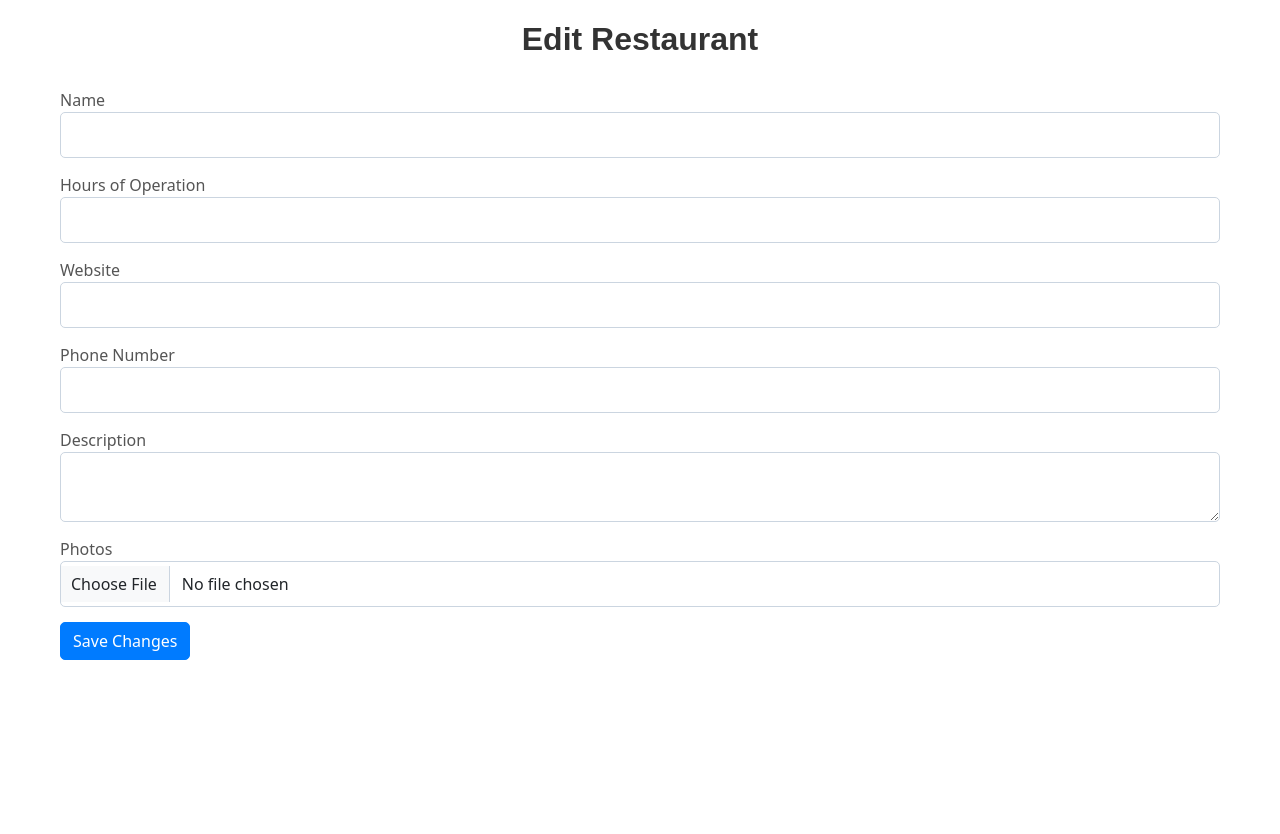
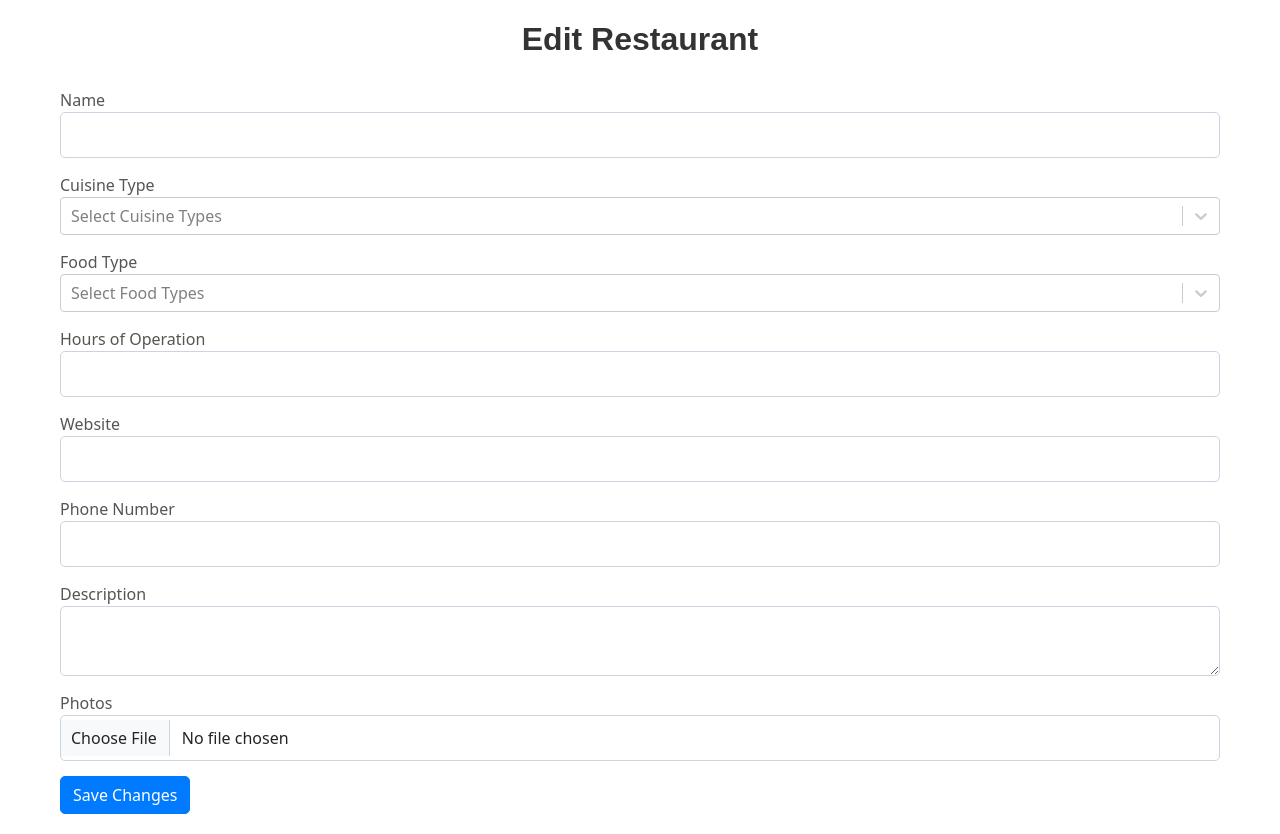
Before and after one commit to gopinathsjsu/team-project-cmpe-2020-02-spartans, a React (Create React App) app in the folder Frontend/: page /manage-listings/edit/1 in a window 1280 px wide. Before the commit the page ends 800 px from the top, so only its background shows below. Built offline with nearby package versions, Linux system fonts and the light colour scheme; no server answers.

Commit message:
added multi cuisine/food types

```diff
--- a/Frontend/src/AddListing.js
+++ b/Frontend/src/AddListing.js
@@ -1,4 +1,5 @@
 import React, { useState } from 'react';
+import Select from 'react-select';
 import 'bootstrap/dist/css/bootstrap.min.css';
 import './AddListing.css';
 import api from './api';
@@ -10,8 +11,8 @@ function AddListing() {
         city: '',
         state: '',
         zip_code: '',
-        cuisine_type: '',
-        food_type: '',
+        cuisine_type: [],
+        food_type: [],
         price_range: '',
         hours_of_operation: '',
         website: '',
@@ -22,16 +23,16 @@ function AddListing() {
     const [errorMessage, setErrorMessage] = useState('');
 
     const CUISINE_CHOICES = [
-        { value: 'greek', label: 'Greek' },
-        { value: 'mexican', label: 'Mexican' },
-        { value: 'italian', label: 'Italian' },
-        { value: 'chinese', label: 'Chinese' },
+        { value: 1, label: 'Greek' },
+        { value: 2, label: 'Mexican' },
+        { value: 3, label: 'Italian' },
+        { value: 4, label: 'Chinese' },
     ];
 
     const FOOD_TYPE_CHOICES = [
-        { value: 'vegan', label: 'Vegan' },
-        { value: 'vegetarian', label: 'Vegetarian' },
-        { value: 'non_veg', label: 'Non-Vegetarian' },
+        { value: 1, label: 'Vegan' },
+        { value: 2, label: 'Vegetarian' },
+        { value: 3, label: 'Gluten-free' },
     ];
 
     const PRICE_RANGE_CHOICES = [
@@ -39,6 +40,10 @@ function AddListing() {
         { value: '$$', label: 'Moderate ($$)' },
         { value: '$$$', label: 'Expensive ($$$)' },
     ];
+
+    const handleSelectChange = (selected, field) => {
+        setFormData({ ...formData, [field]: selected.map((option) => option.value) });
+    };
 
     const handleChange = (e) => {
         const { name, value } = e.target;
@@ -57,8 +62,8 @@ const handleSubmit = async (e) => {
                 city: '',
                 state: '',
                 zip_code: '',
-                cuisine_type: '',
-                food_type: '',
+                cuisine_type: [],
+                food_type: [],
                 price_range: '',
                 hours_of_operation: '',
                 website: '',
@@ -147,39 +152,23 @@ const handleSubmit = async (e) => {
                     {/* Cuisine Type */}
                     <div className="form-group mb-3">
                         <label>Cuisine Type</label>
-                        <select
-                            className="form-control"
-                            name="cuisine_type"
-                            value={formData.cuisine_type}
-                            onChange={handleChange}
-                            required
-                        >
-                            <option value="">Select Cuisine Type</option>
-                            {CUISINE_CHOICES.map((choice) => (
-                                <option key={choice.value} value={choice.value}>
-                                    {choice.label}
-                                </option>
-                            ))}
-                        </select>
+                        <Select
+                            options={CUISINE_CHOICES}
+                            isMulti
+                            onChange={(selected) => handleSelectChange(selected, 'cuisine_type')}
+                            placeholder="Select Cuisine Types"
+                        />
                     </div>
 
                     {/* Food Type */}
                     <div className="form-group mb-3">
                         <label>Food Type</label>
-                        <select
-                            className="form-control"
-                            name="food_type"
-                            value={formData.food_type}
-                            onChange={handleChange}
-                            required
-                        >
-                            <option value="">Select Food Type</option>
-                            {FOOD_TYPE_CHOICES.map((choice) => (
-                                <option key={choice.value} value={choice.value}>
-                                    {choice.label}
-                                </option>
-                            ))}
-                        </select>
+                        <Select
+                            options={FOOD_TYPE_CHOICES}
+                            isMulti
+                            onChange={(selected) => handleSelectChange(selected, 'food_type')}
+                            placeholder="Select Food Types"
+                        />
                     </div>
 
                     {/* Price Range */}
--- a/Frontend/src/EditListing.js
+++ b/Frontend/src/EditListing.js
@@ -1,4 +1,5 @@
 import React, { useState, useEffect } from 'react';
+import Select from 'react-select';
 import { useParams, useNavigate } from 'react-router-dom';
 
 function EditListing() {
@@ -11,7 +12,22 @@ function EditListing() {
         phone_number: '',
         description: '',
         photos: null,
+        cuisine_type: [],
+        food_type: [],
     });
+
+    const CUISINE_CHOICES = [
+        { value: 1, label: 'Greek' },
+        { value: 2, label: 'Mexican' },
+        { value: 3, label: 'Italian' },
+        { value: 4, label: 'Chinese' },
+    ];
+
+    const FOOD_TYPE_CHOICES = [
+        { value: 1, label: 'Vegan' },
+        { value: 2, label: 'Vegetarian' },
+        { value: 3, label: 'Gluten-free' },
+    ];
 
     useEffect(() => {
         fetchRestaurantDetails();
@@ -35,6 +51,8 @@ function EditListing() {
                     phone_number: data.phone_number,
                     description: data.description,
                     photos: null, // Photos will be uploaded separately
+                    cuisine_type: data.cuisine_type.map((cuisine) => ({ value: cuisine, label: cuisine })),
+                    food_type: data.food_type.map((food) => ({ value: food, label: food })),
                 });
             } else {
                 throw new Error('Failed to fetch restaurant details.');
@@ -49,6 +67,10 @@ function EditListing() {
         setFormData({ ...formData, [name]: value });
     };
 
+    const handleSelectChange = (selected, field) => {
+        setFormData({ ...formData, [field]: selected });
+    };
+
     const handleFileChange = (e) => {
         setFormData({ ...formData, photos: e.target.files[0] });
     };
@@ -59,10 +81,14 @@ function EditListing() {
             const accessToken = sessionStorage.getItem('accessToken');
             const form = new FormData();
             Object.keys(formData).forEach((key) => {
-                if (formData[key]) {
+                if (key === "cuisine_type" || key === "food_type") {
+                    formData[key].forEach((item) => form.append(key, item.value))
+                } else if (formData[key]) {
                     form.append(key, formData[key]);
                 }
             });
+
+            console.log("Submitting Form Data:", Array.from(form.entries()));
 
             const response = await fetch(`http://127.0.0.1:8000/api/restaurants/${id}/`, {
                 method: 'PUT',
@@ -95,6 +121,26 @@ function EditListing() {
                         value={formData.name}
                         onChange={handleInputChange}
                         className="form-control"
+                    />
+                </div>
+                <div className="form-group">
+                    <label>Cuisine Type</label>
+                    <Select
+                        options={CUISINE_CHOICES}
+                        isMulti
+                        value={formData.cuisine_type}
+                        onChange={(selected) => handleSelectChange(selected, 'cuisine_type')}
+                        placeholder="Select Cuisine Types"
+                    />
+                </div>
+                <div className="form-group">
+                    <label>Food Type</label>
+                    <Select
+                        options={FOOD_TYPE_CHOICES}
+                        isMulti
+                        value={formData.food_type}
+                        onChange={(selected) => handleSelectChange(selected, 'food_type')}
+                        placeholder="Select Food Types"
                     />
                 </div>
                 <div className="form-group">
--- a/Frontend/src/Index1.js
+++ b/Frontend/src/Index1.js
@@ -20,16 +20,16 @@ function Index() {
     const center = { lat: 37.7749, lng: -122.4194 }; // Example coordinates (San Francisco)
 
     const cuisinesOptions = [
-        { value: 'greek', label: 'Greek' },
-        { value: 'mexican', label: 'Mexican' },
-        { value: 'italian', label: 'Italian' },
-        { value: 'chinese', label: 'Chinese' },
+        { value: 1, label: 'Greek' },
+        { value: 2, label: 'Mexican' },
+        { value: 3, label: 'Italian' },
+        { value: 4, label: 'Chinese' },
     ];
 
     const foodTypeOptions = [
-        { value: 'vegetarian', label: 'Vegetarian' },
-        { value: 'vegan', label: 'Vegan' },
-        { value: 'gluten-free', label: 'Gluten-free' },
+        { value: 1, label: 'Vegan' },
+        { value: 2, label: 'Vegetarian' },
+        { value: 3, label: 'Gluten-free' },
     ];
 
     const handleSearchSubmit = async (e) => {
@@ -180,8 +180,8 @@ function Index() {
                         .map((restaurant, index) => (
                             <div className="restaurant-card" key={index}>
                                 <h3>{restaurant.name}</h3>
-                                <p>Cuisine: {restaurant.cuisine_type}</p>
-                                <p>Food Type: {restaurant.food_type}</p>
+                                <p>Cuisine: {restaurant.cuisine_type?.join(', ')}</p>
+                                <p>Food Type: {restaurant.food_type?.join(', ')}</p>
                                 <p>Price: {restaurant.price_range}</p>
                                 <p>Rating: ⭐ {restaurant.rating}</p>
                                 <button onClick={() => navigate(`/restaurant/${restaurant.id}`)}>View Details</button>
--- a/Frontend/src/RestaurantDetails.js
+++ b/Frontend/src/RestaurantDetails.js
@@ -167,8 +167,8 @@ const RestaurantDetails = () => {
             <div className="details-header">
                 <h1>{restaurant.name}</h1>
             </div>
-            <p className="details-text">Cuisine Type: {restaurant.cuisine_type}</p>
-            <p className="details-text">Food Type: {restaurant.food_type}</p>
+            <p className="details-text">Cuisine Type: {restaurant.cuisine_type?.join(', ')}</p>
+            <p className="details-text">Food Type: {restaurant.food_type?.join(', ')}</p>
             <p className="details-text">Price: {restaurant.price_range}</p>
             <p className="details-text">Rating: ⭐ {restaurant.rating}</p>
             <p className="details-address">
```
Also changed, not shown: 2 other files (tests, documents, lock files or other folders).
